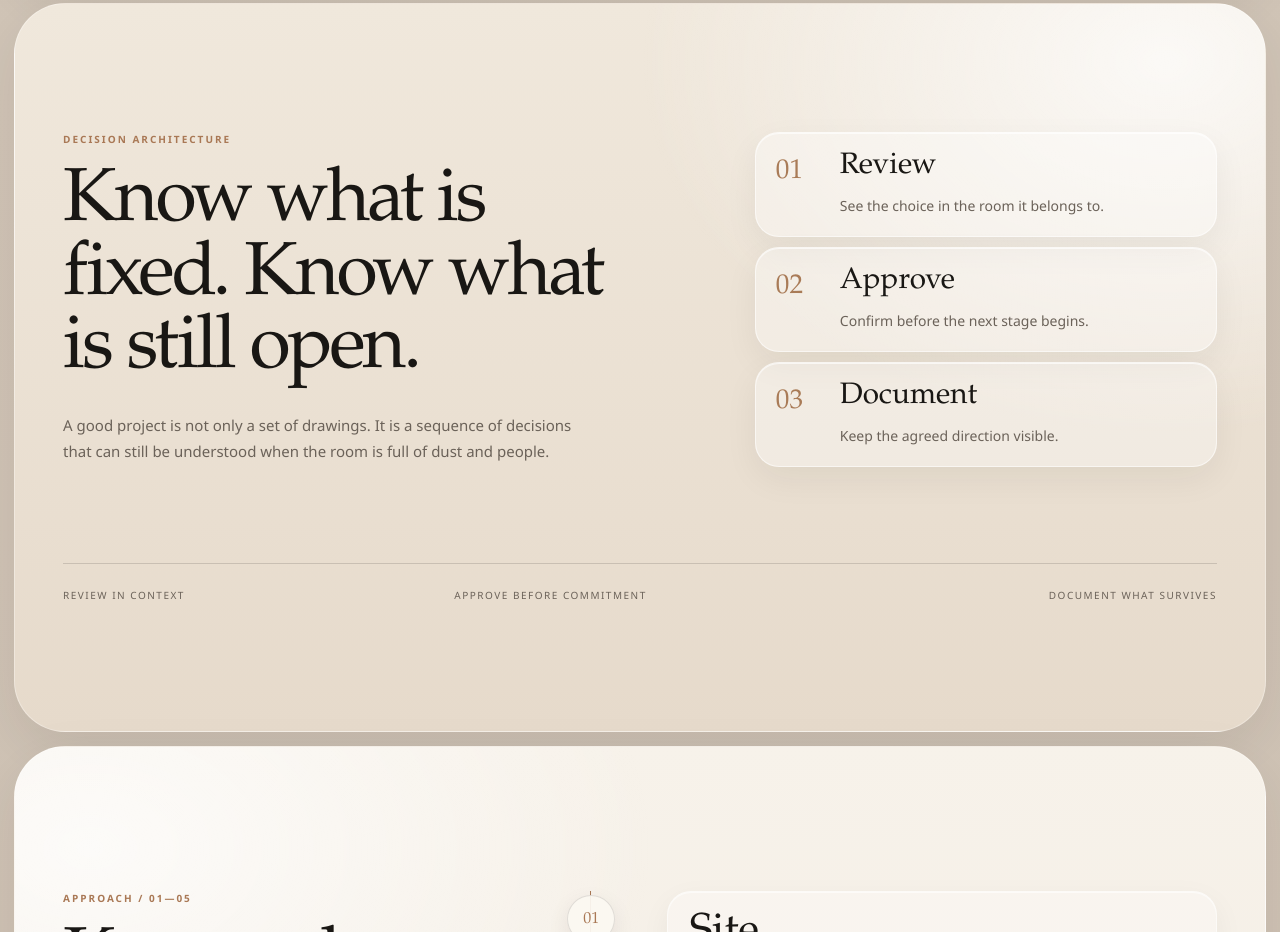
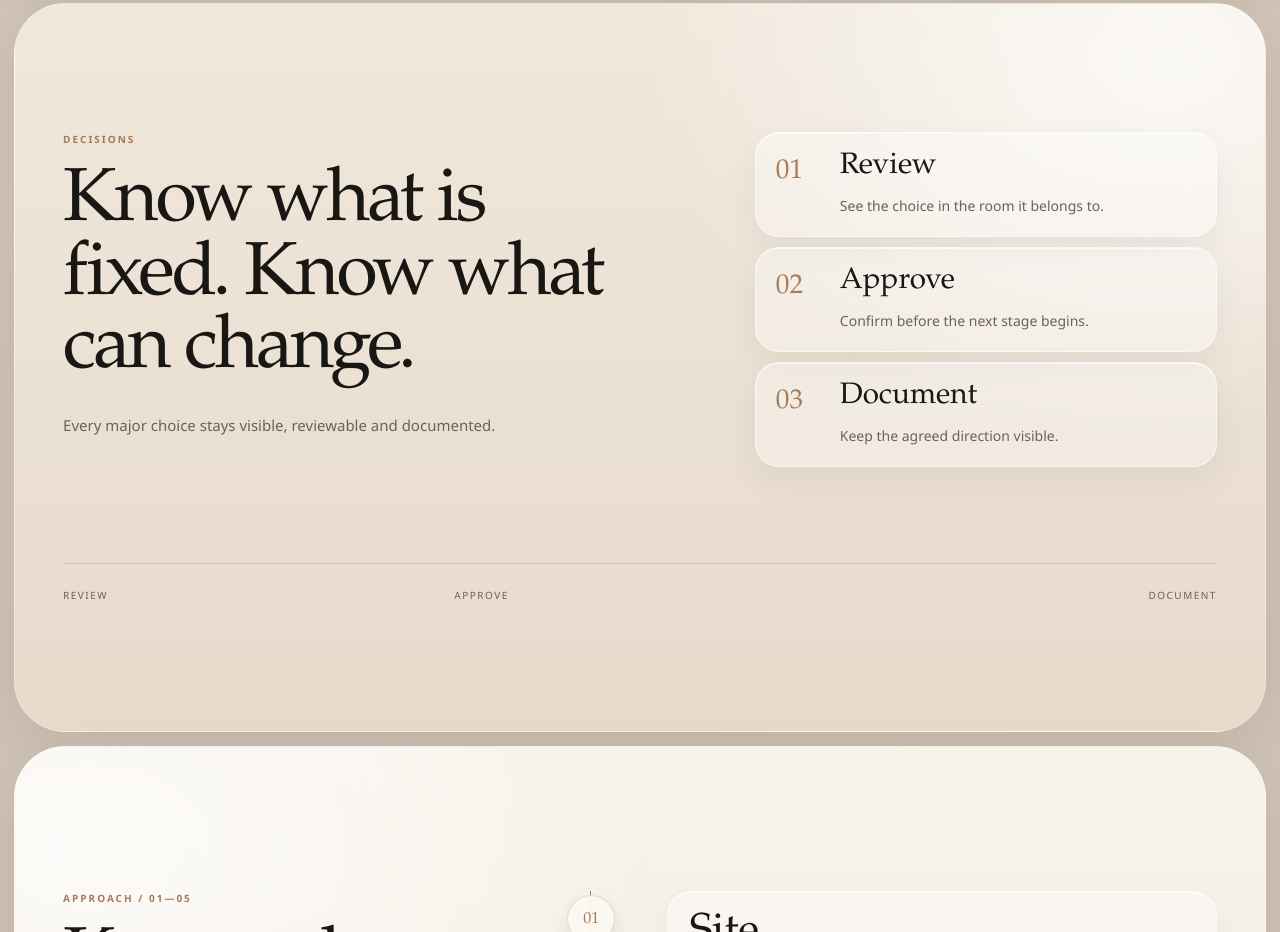
Before and after one commit to Rahmowin-1st/terrane-studio, a Next.js app: page / in a window 1280 px wide. Shown: the part 6000-6932 px from the top of the page. Built offline with nearby package versions, Linux system fonts and the light colour scheme.

Commit message:
content: make decision section direct

```diff
--- a/components/sections/Control.tsx
+++ b/components/sections/Control.tsx
@@ -8,12 +8,12 @@ export function Control() {
       <div className="mx-auto max-w-[1280px] px-5 py-20 sm:px-7 md:px-10 md:py-28 lg:px-12 lg:py-32">
         <div className="control-layout grid gap-12 md:grid-cols-12 md:gap-8">
           <div className="md:col-span-6">
-            <p className="control-kicker text-[10px] font-semibold tracking-[0.2em] text-umber uppercase">Decision architecture</p>
+            <p className="control-kicker text-[10px] font-semibold tracking-[0.2em] text-umber uppercase">Decisions</p>
             <h2 id="control-heading" className="control-title mt-5 max-w-[42rem] font-display text-[2.8rem] leading-[0.98] font-light tracking-[-0.035em] sm:text-6xl md:text-[4.7rem]">
-              Know what is fixed. Know what is still open.
+              Know what is fixed. Know what can change.
             </h2>
             <p className="control-lead mt-6 max-w-lg text-[15px] leading-[1.75] text-ink/70">
-              A good project is not only a set of drawings. It is a sequence of decisions that can still be understood when the room is full of dust and people.
+              Every major choice stays visible, reviewable and documented.
             </p>
           </div>
 
@@ -31,9 +31,9 @@ export function Control() {
         </div>
 
         <div className="control-footer mt-16 grid gap-5 border-t border-ink/15 pt-6 text-[10px] tracking-[0.15em] text-umber uppercase sm:grid-cols-3 md:mt-24">
-          <span>Review in context</span>
-          <span>Approve before commitment</span>
-          <span className="sm:text-right">Document what survives</span>
+          <span>Review</span>
+          <span>Approve</span>
+          <span className="sm:text-right">Document</span>
         </div>
       </div>
     </section>
```
